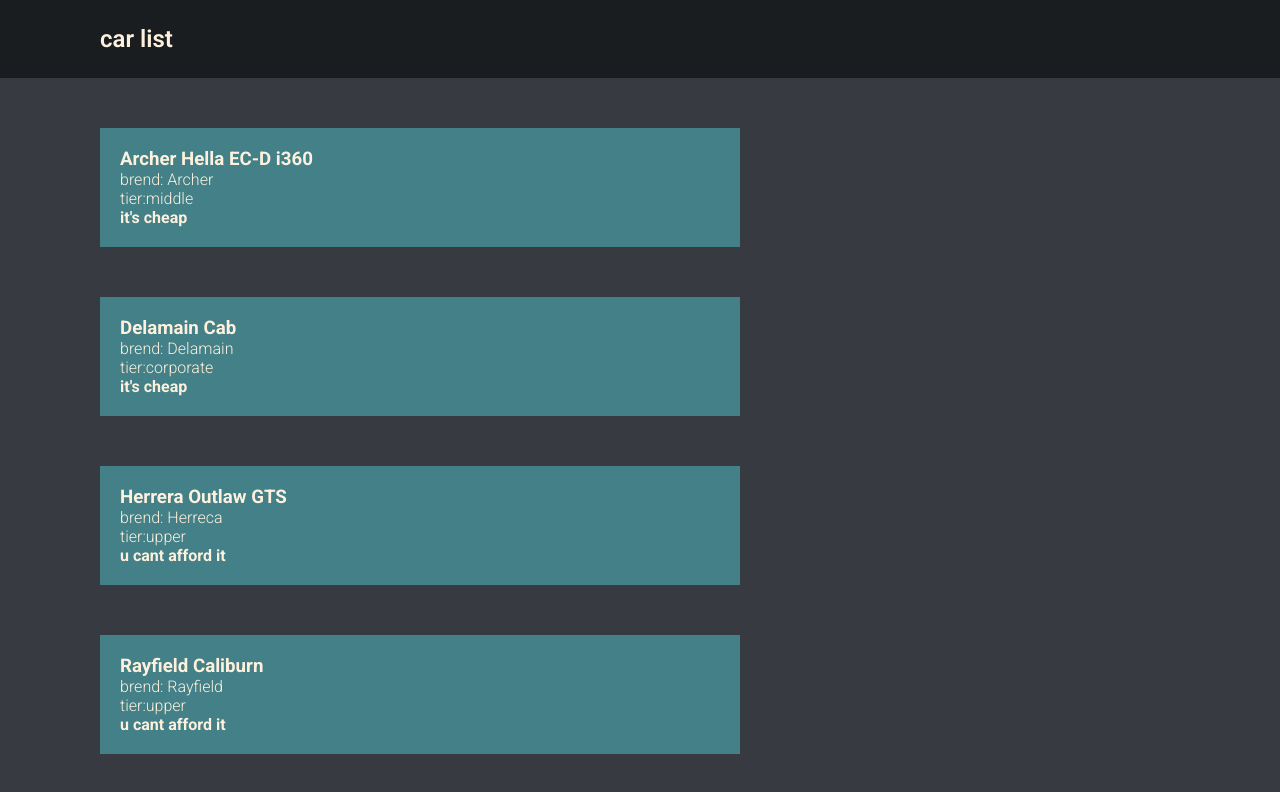
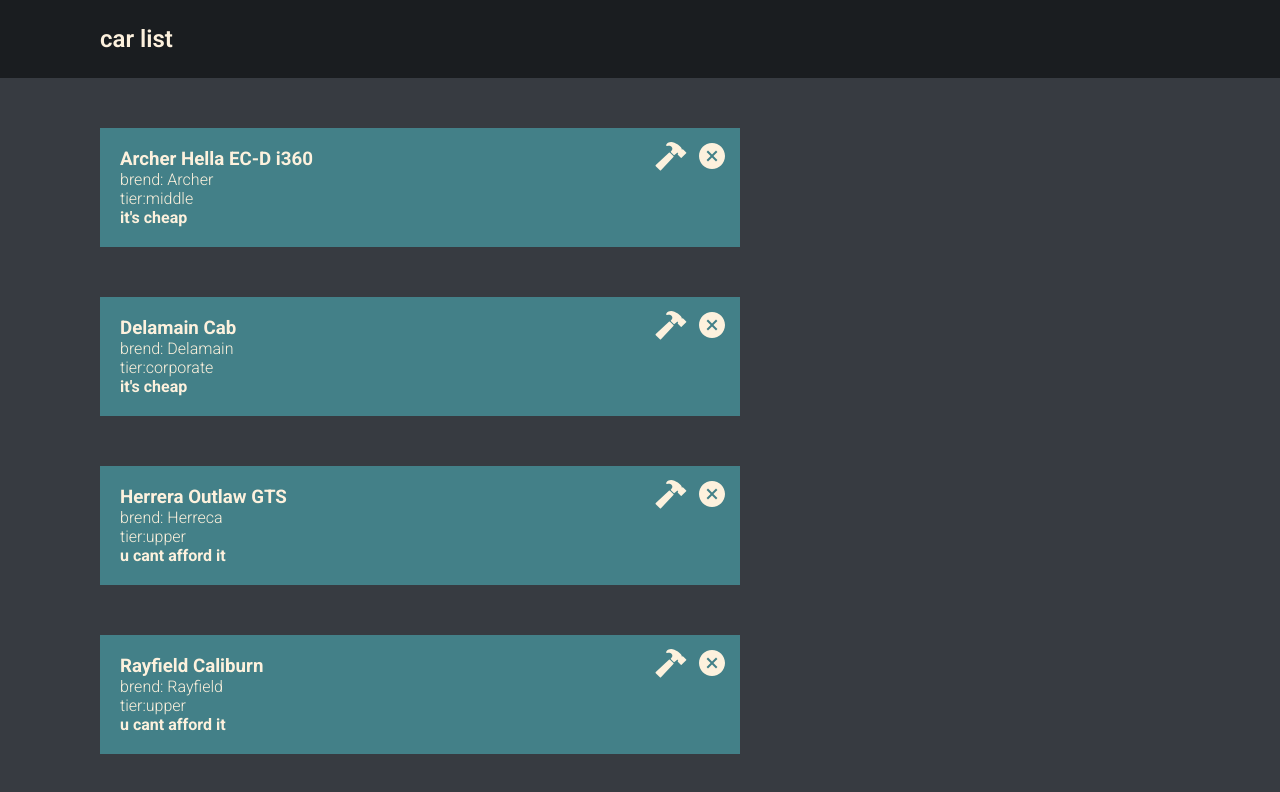
Before and after one commit to zaZZa564/react-project, a React (Create React App) app: page / in a window 1280 px wide. Shown: the top 792 px of the page. Built offline with nearby package versions, Linux system fonts and the light colour scheme.

Commit message:
iocns & css

```diff
--- a/src/components/Car.js
+++ b/src/components/Car.js
@@ -1,10 +1,13 @@
 import React from "react";
+import { IoCloseCircleSharp, IoHammerSharp } from "react-icons/io5";
 
 class Car extends React.Component {
   car = this.props.car;
   render() {
     return (
         <div className="car">
+          <IoCloseCircleSharp className="delete-icon" />
+          <IoHammerSharp className="edit-icon" />
           <h3>{this.car.model}</h3>
           <p>brend: {this.car.brend}</p>
           <p>tier:{this.car.tier}</p>
--- a/src/style/style.css
+++ b/src/style/style.css
@@ -40,3 +40,22 @@ main .car {
   background-color: var(--contrast-color);
   padding: 20px;
 }
+
+/* icons */
+.delete-icon {
+  float: right;
+  color: var(--primary-color);
+  cursor: pointer;
+  transform: scale(2);
+}
+.edit-icon {
+  float: right;
+  margin-right: 25px;
+  color: var(--primary-color);
+  cursor: pointer;
+  transform: scale(2);
+}
+.delete-icon:hover,
+.edit-icon:hover {
+  opacity: 0.5;
+}
```
